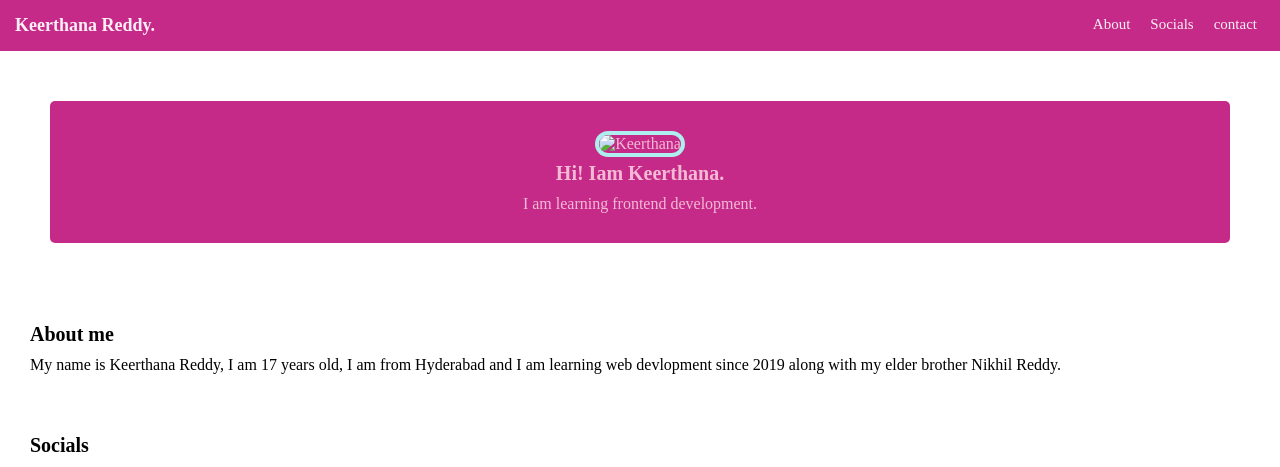
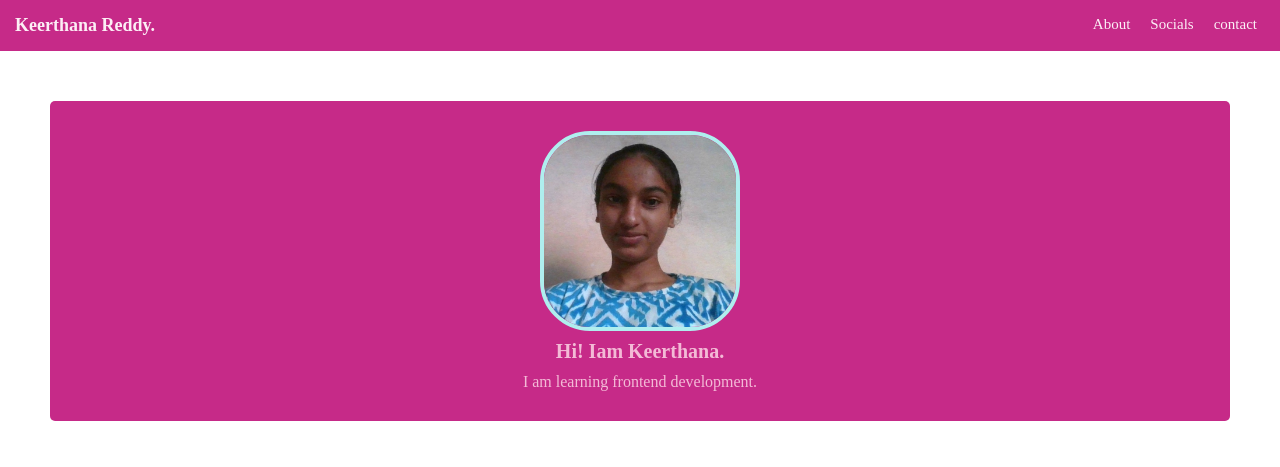
Before and after one commit to iamkeerthana/git-from-cmd, a plain HTML site: page index.html in a window 1280 px wide. Shown: the top 467 px of the page. Drawn offline with Linux system fonts and the light colour scheme.

Commit message:
Update index.html

```diff
--- a/index.html
+++ b/index.html
@@ -15,7 +15,7 @@
 </header>
 <main>
     <section id="hero">
-        <img src="keerthi.jpg.jpg" alt="Keerthana">
+        <img src="keerthi.jpg" alt="Keerthana">
         <h2>Hi! Iam Keerthana.</h2>
         <p>I am learning frontend development.</p>
     </section>
```
